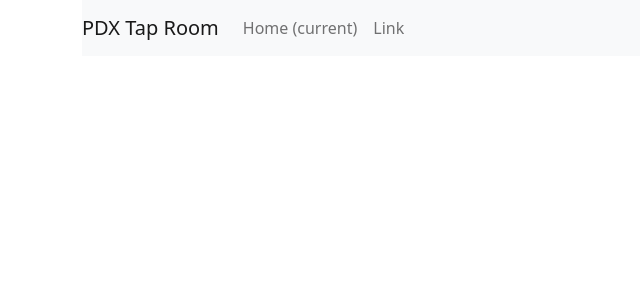
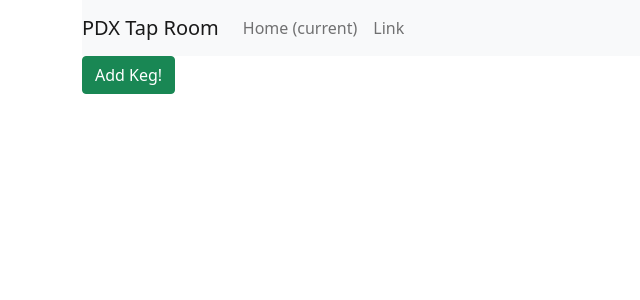
Before and after one commit to chonnessey/tap-room, a React (Create React App) app: page / in a window 1280 px wide. Shown: the top 300 px of the page, without its empty margins (0-640 px from the left). Built offline with nearby package versions, Linux system fonts and the light colour scheme.

Commit message:
WIP: finished keg control component but form won't show when button is clicked

```diff
--- a/src/components/App.js
+++ b/src/components/App.js
@@ -1,13 +1,13 @@
 import React from 'react';
 import NavBar from './NavBar';
-// import KegControl from './KegControl'
+import KegControl from './KegControl'
 
 function App() {
   return (
     <>
       <div className="container">
         <NavBar />
-        {/* <KegControl /> */}
+        <KegControl />
       </div>
     </>
   );
--- a/src/components/KegControl.js
+++ b/src/components/KegControl.js
@@ -1,4 +1,7 @@
 import React from 'react';
+import KegDetail from './KegDetail';
+import NewKegForm from './NewKegForm'
+import KegList from './KegList'
 
 class KegControl extends React.Component {
 
@@ -10,6 +13,54 @@ class KegControl extends React.Component {
       selectedKeg: null
     }
   }
+
+  handleChangingSelectedKeg = (id) => {
+    const selectedKeg = this.state.masterKegList.filter(keg => keg.id === id)[0];
+    this.setState({selectedKeg: selectedKeg});
+  }
+
+  handleAddingNewKegToList = (newKeg) => {
+    const newMasterKegList = this.state.masterKegList.concat(newKeg);
+    this.setState({
+      masterKegList: newMasterKegList, formVisibleOnPage: false
+    })
+  }
+
+  handleClick = () => {
+    if (this.state.selectedKeg != null) {
+      this.setState({
+        formVisibleOnPage: false,
+        selectedKeg: null
+      });
+    } else {
+      this.setState(prevState =>
+        ({formVisibleOnPage: !prevState.formVisibleOnPage}));
+    }
+  }
+
+  render() {
+    let currentlyVisibleState = null;
+    let buttonText = null;
+
+    if (this.state.selectedKeg != null) {
+      currentlyVisibleState = <KegDetail keg = {this.state.selectedKeg} />
+      buttonText = "Return to Keg list"
+    } else if (this.state.formVisibileOnPage) {
+      currentlyVisibleState = <NewKegForm onNewKegCreation={this.handleAddingNewKegToList} />
+      buttonText = "Return to Keg list"
+    } else {
+      currentlyVisibleState = <KegList kegList = {this.state.masterKegList} onKegSelection={this.handleChangingSelectedKeg} />
+      buttonText = "Add Keg!";
+    }
+
+    return (
+      <>
+        {currentlyVisibleState}
+        <button className="btn btn-success" onClick={this.handleClick}>{buttonText}</button>
+      </>
+    )
+  }
+
 }
 
 export default KegControl;
```
Also changed, not shown: src/components/NewKegForm.js (indentation only).
